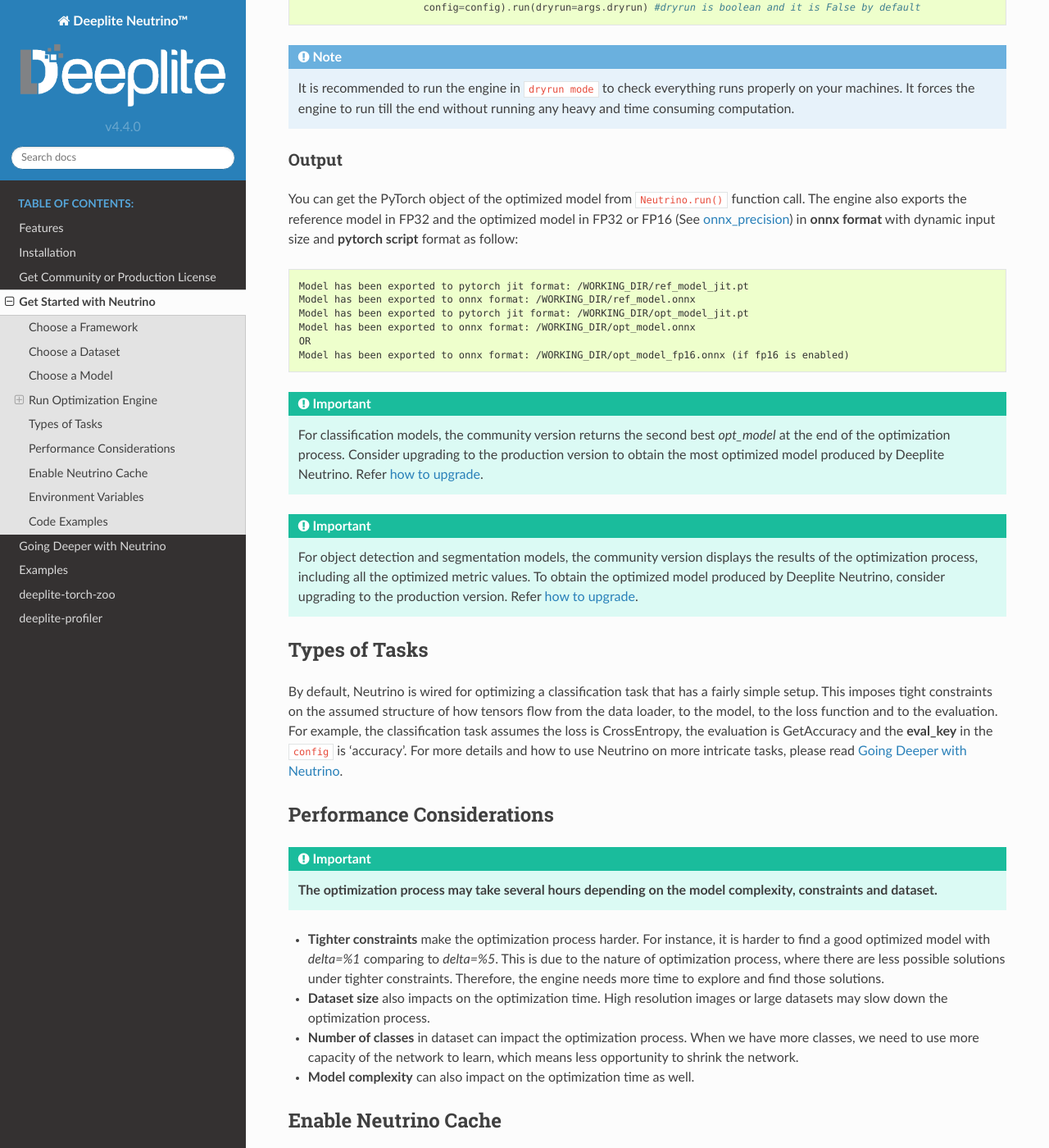
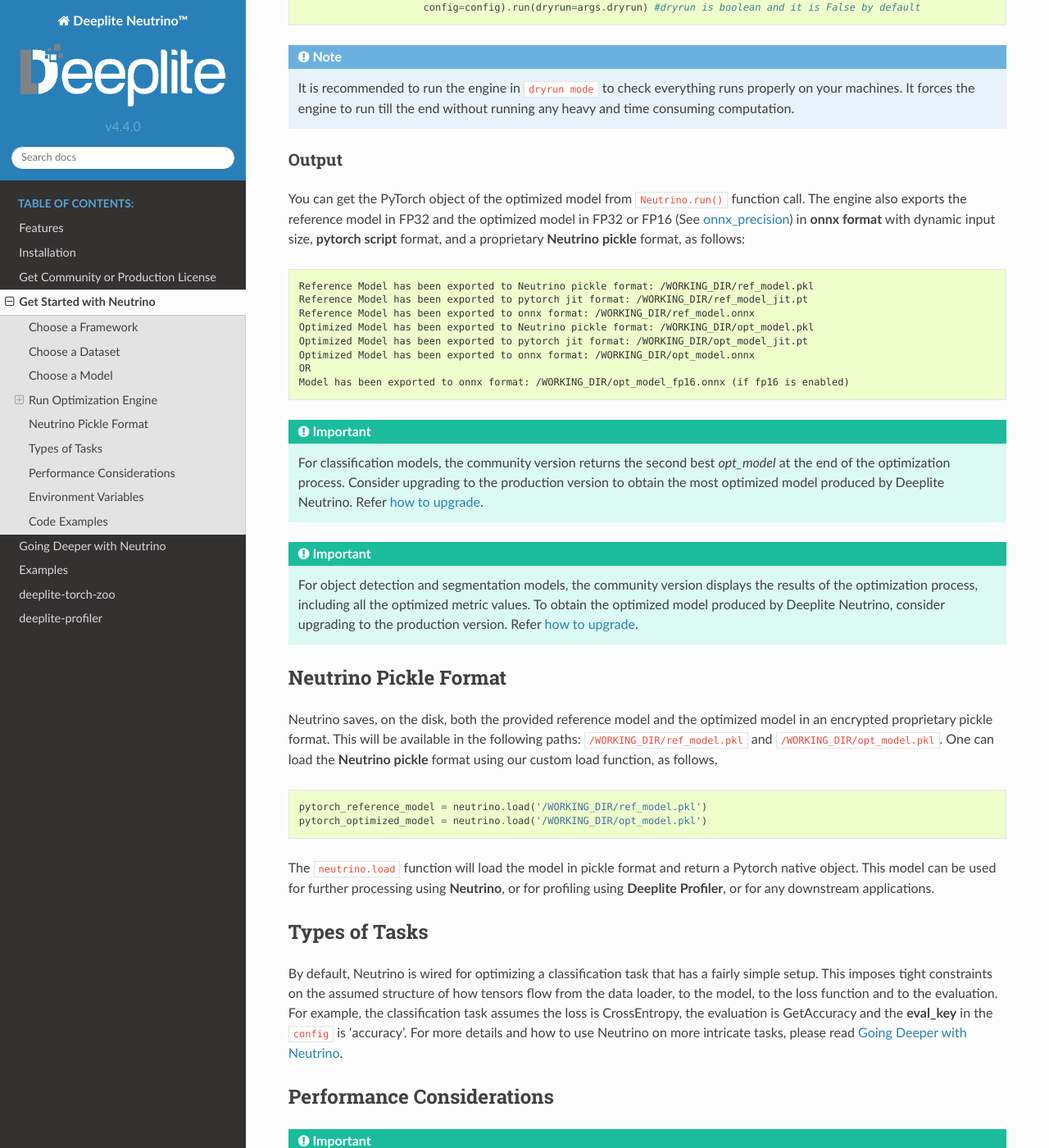
Before and after one commit to Deeplite/neutrino, a Sphinx documentation site: the page built from docs/engine.rst, in a window 1280 px wide and 1400 px high, scrolled down 5105 px. Shown: the whole window at 82% size. Built offline with Sphinx 7.4.7 and the Read the Docs theme 2.0.0, drawn with Linux system fonts in a browser that asks for light colours; some of the changed text lies outside the part shown.

Commit message:
updated neutrino pickle format in docs

```diff
--- a/docs/engine.rst
+++ b/docs/engine.rst
@@ -23,9 +23,9 @@
 - :ref:`run_engine`
     - :ref:`run_config`
     - :ref:`run_output`
+- :ref:`neutrino_pickle`
 - :ref:`type_tasks`
 - :ref:`performance`
-- :ref:`cache`
 - :ref:`env_variables`
 - :ref:`code_examples`
 
@@ -251,14 +251,16 @@
 
 You can get the PyTorch object of the optimized model from ``Neutrino.run()`` function call. The engine also exports
 the reference model in FP32 and the optimized model in FP32 or FP16 (See :ref:`fp16`) in **onnx format**
-with dynamic input size and **pytorch script** format as follow:
+with dynamic input size, **pytorch script** format, and a proprietary **Neutrino pickle** format, as follows:
 
 .. code-block:: console
 
-    Model has been exported to pytorch jit format: /WORKING_DIR/ref_model_jit.pt
-    Model has been exported to onnx format: /WORKING_DIR/ref_model.onnx
-    Model has been exported to pytorch jit format: /WORKING_DIR/opt_model_jit.pt
-    Model has been exported to onnx format: /WORKING_DIR/opt_model.onnx
+    Reference Model has been exported to Neutrino pickle format: /WORKING_DIR/ref_model.pkl
+    Reference Model has been exported to pytorch jit format: /WORKING_DIR/ref_model_jit.pt
+    Reference Model has been exported to onnx format: /WORKING_DIR/ref_model.onnx
+    Optimized Model has been exported to Neutrino pickle format: /WORKING_DIR/opt_model.pkl
+    Optimized Model has been exported to pytorch jit format: /WORKING_DIR/opt_model_jit.pt
+    Optimized Model has been exported to onnx format: /WORKING_DIR/opt_model.onnx
     OR
     Model has been exported to onnx format: /WORKING_DIR/opt_model_fp16.onnx (if fp16 is enabled)
 
@@ -269,6 +271,21 @@
 .. important::
 
     For object detection and segmentation models, the community version displays the results of the optimization process, including all the optimized metric values. To obtain the optimized model produced by Deeplite Neutrino, consider upgrading to the production version. Refer :ref:`how to upgrade <feature_comparison>`.
+
+.. _neutrino_pickle:
+
+Neutrino Pickle Format
+======================
+
+Neutrino saves, on the disk, both the provided reference model and the optimized model in an encrypted proprietary pickle format. This will be available in the following paths: ``/WORKING_DIR/ref_model.pkl`` and ``/WORKING_DIR/opt_model.pkl``. One can load the **Neutrino pickle** format using our custom load function, as follows,
+
+.. code-block:: python
+
+    pytorch_reference_model = neutrino.load('/WORKING_DIR/ref_model.pkl')
+    pytorch_optimized_model = neutrino.load('/WORKING_DIR/opt_model.pkl')
+
+The ``neutrino.load`` function will load the model in pickle format and return a Pytorch native object. This model can be used for further processing using **Neutrino**, or for profiling using **Deeplite Profiler**, or for any downstream applications.
+
 
 .. _type_tasks:
 
@@ -298,19 +315,6 @@
 
 * **Model complexity** can also impact on the optimization time as well.
 
-.. _cache:
-
-Enable Neutrino Cache
-=====================
-
-To perform further optimizations faster on a reference model you can enable Neutrino Cache. To enable the cache please
-set the environment var ``NEUTRINO_CACHE=1``.
-
-.. code-block:: console
-
-    $ NEUTRINO_CACHE=1
-
-The engine will store cache data in ``$NEUTRINO_HOME/checkpoints``.
 
 .. _env_variables:
 
@@ -322,7 +326,6 @@
 * ``NEUTRINO_HOME``- The absolute path to the directory where the engine stores its data (such as checkpoints, logs, etc.) [default=~/.neutrino]
 * ``NEUTRINO_LICENSE``- Contains the license key.
 * ``NEUTRINO_LICENSE_FILE``- The absolute path where the license file can be found.
-* ``NEUTRINO_CACHE``- Enables the caching mechanism if it is set to 1. [default=0]
 
 .. _code_examples:
 
```
